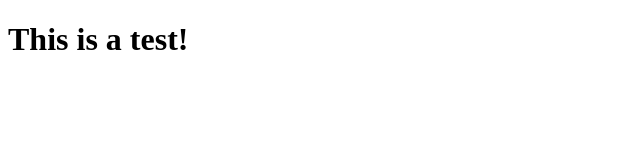
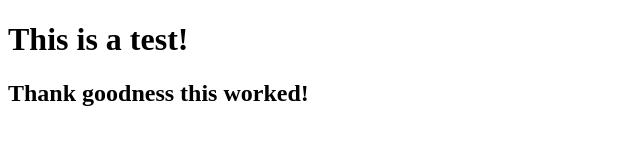
Before and after one commit to AdriDanz/git-test, a website: page index.html in a window 1280 px wide. Shown: the whole page, without its empty margins (0-640 px from the left). Drawn offline with Linux system fonts and the light colour scheme.

Commit message:
Using NPM

```diff
--- a/index.html
+++ b/index.html
@@ -8,5 +8,6 @@
 </head>
 <body>
     <h1>This is a test!</h1>
+    <h2>Thank goodness this worked!</h2>
 </body>
 </html>
```
Also changed, not shown: package.json (added, +20 -0 lines), 2 other files.
